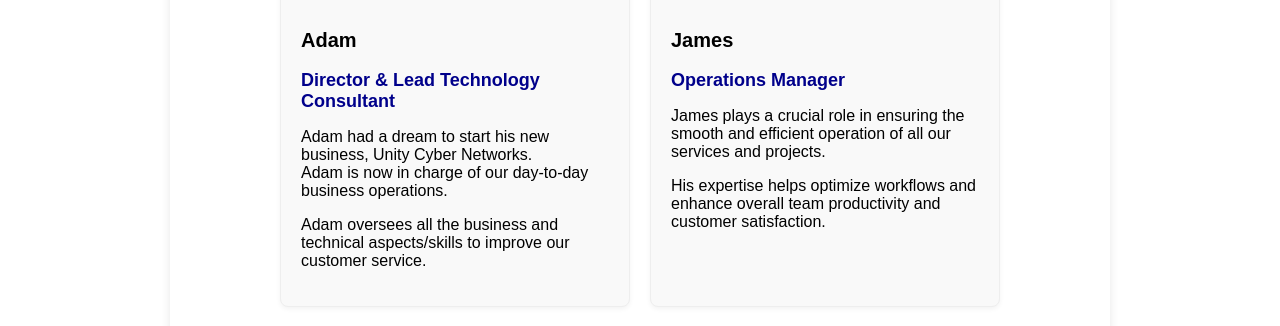
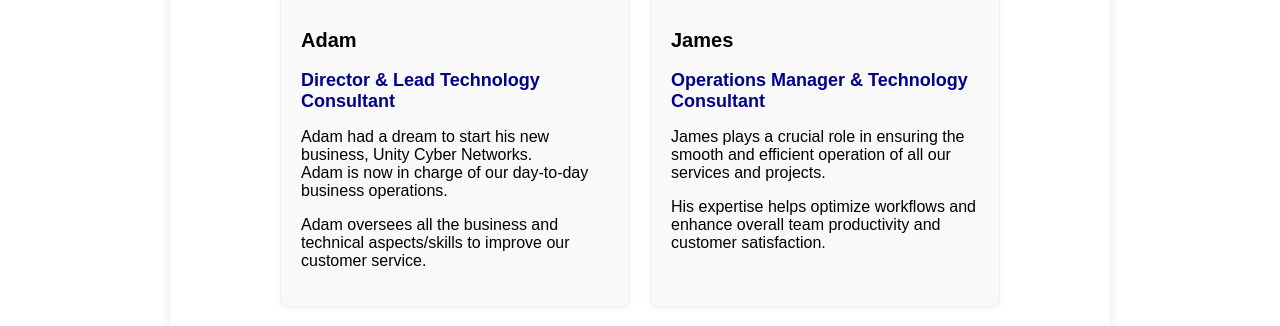
Before and after one commit to unitycybernetworks/ucn, a plain HTML site: page about.html in a window 1280 px wide. Shown: the part 771-1097 px from the top of the page. Drawn offline with Linux system fonts and the light colour scheme.

Commit message:
Update about.html

```diff
--- a/about.html
+++ b/about.html
@@ -156,7 +156,7 @@
             <div class="team-member-card">
                 <img src="logo/ucn.jpeg" alt="James" class="team-logo">
                 <p class="team-name">James</p>
-                <p class="team-title">Operations Manager</p>
+                <p class="team-title">Operations Manager & Technology Consultant</p>
                 <p>James plays a crucial role in ensuring the smooth and efficient operation of all our services and projects.</p>
                 <p>His expertise helps optimize workflows and enhance overall team productivity and customer satisfaction.</p>
             </div>
```
